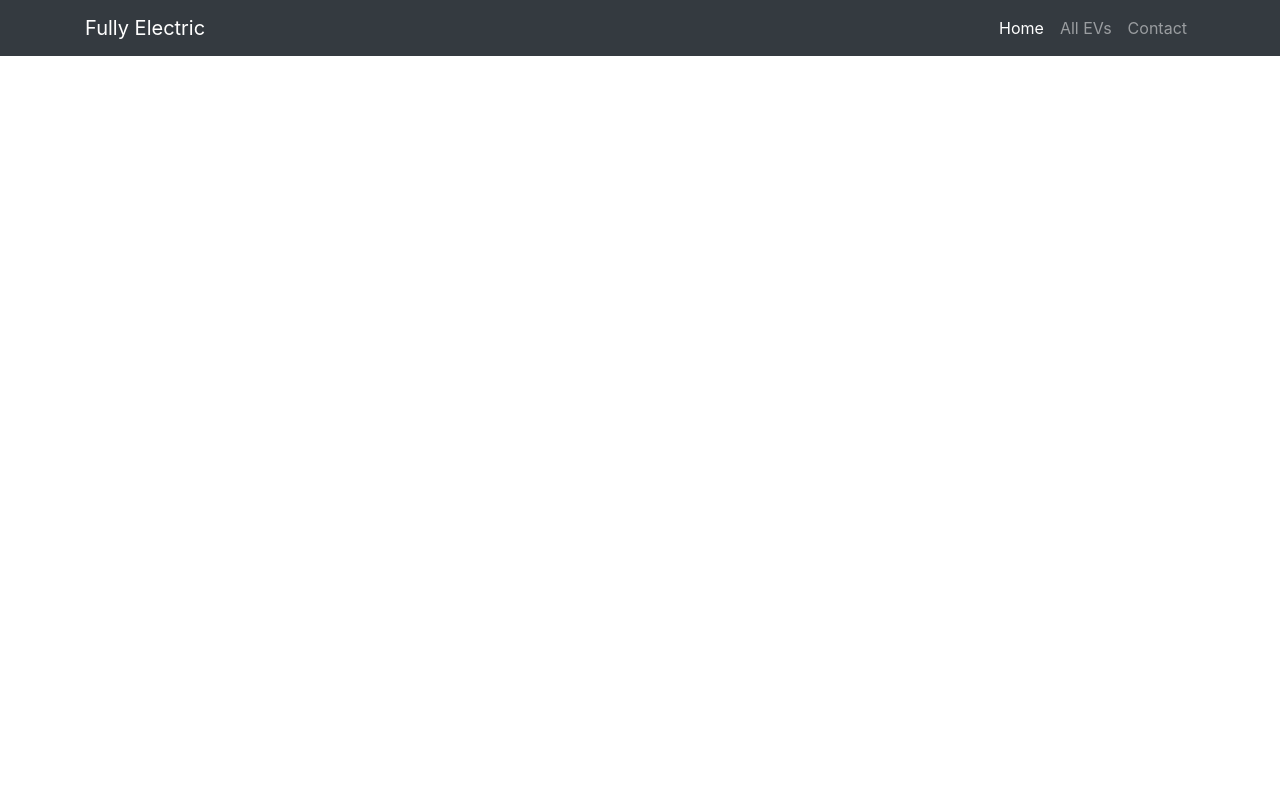
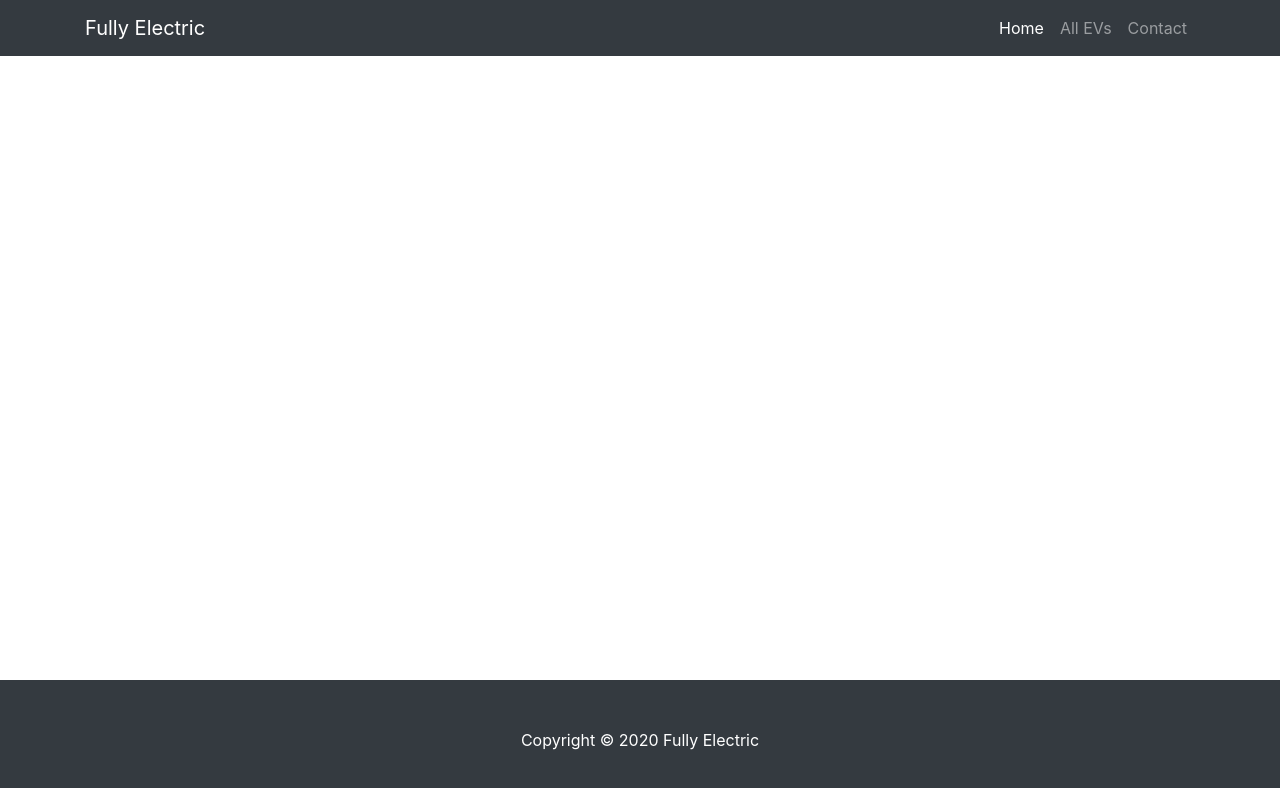
Before and after one commit to goncalog/fully-electric, a React (Create React App) app in the folder fully-electric-frontend/: page / in a window 1280 px wide. Shown: the top 788 px of the page. Built offline with nearby package versions, Linux system fonts and the light colour scheme.

Commit message:
Add Footer React component

```diff
--- a/fully-electric-frontend/src/components/App.js
+++ b/fully-electric-frontend/src/components/App.js
@@ -2,12 +2,15 @@ import React from 'react';
 import { BrowserRouter as Router } from 'react-router-dom';
 import '../css/App.css';
 import Navigation from '../components/Navigation';
+import Footer from './Footer';
 
 function App() {
   return (
     <div className="App">
       <Router>
         <Navigation />
+
+        <Footer />
       </Router>
     </div>
   );
--- a/fully-electric-frontend/src/components/Footer.js
+++ b/fully-electric-frontend/src/components/Footer.js
@@ -0,0 +1,20 @@
+import React from 'react';
+
+function Footer() {
+    const date = new Date();
+    const year = date.getFullYear();
+
+    return (
+        <div className="footer">
+            <footer className="py-5 bg-dark fixed-bottom">
+                <div className="container">
+                    <p className="m-0 text-center text-white">
+                        Copyright &copy; { year } Fully Electric
+                    </p>
+                </div>
+            </footer>
+        </div>
+    );
+}
+
+export default Footer;
```
